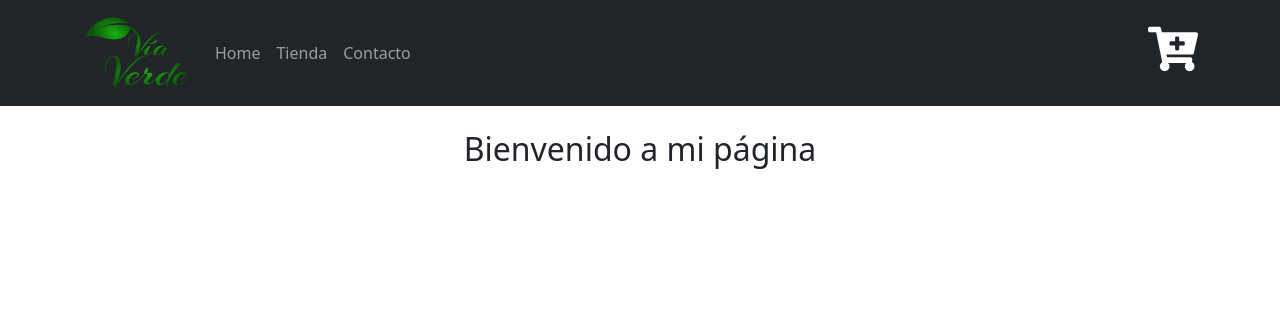
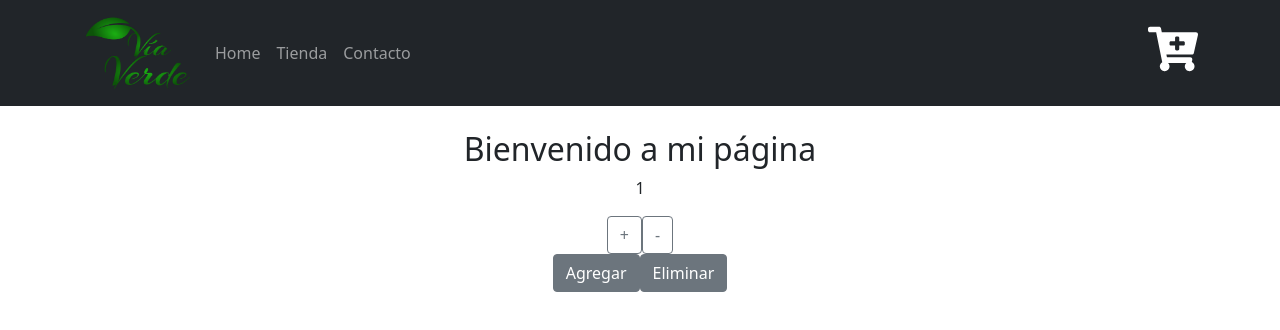
Before and after one commit to TeresitaCaneteL/ViaVerde_Canete, a React (Create React App) app: page / in a window 1280 px wide. Shown: the top 330 px of the page. Built offline with nearby package versions, Linux system fonts and the light colour scheme.

Commit message:
Subiendo componente ItemCount

```diff
--- a/src/components/CartWidget.js
+++ b/src/components/CartWidget.js
@@ -1,7 +1,5 @@
 
 import { FaCartPlus } from "react-icons/fa";
-
-
 import './CartWidget.css';
 
 function CartWidget(){
--- /dev/null
+++ b/src/components/ItemCount.js
@@ -0,0 +1,41 @@
+import 'bootstrap/dist/css/bootstrap.min.css';
+import { Container,Button} from 'react-bootstrap';
+import { useState } from 'react';
+
+function ItemCount({ stock, initial=1 }) {
+  const [num, setNum] = useState(initial);
+  const [disable, setDisable] = useState(false);
+
+  const sumar = () => {
+
+    if(num<stock){
+      setNum(num + 1);
+      setDisable(false)
+    }
+  }
+  const restar = () => {
+    if(num>initial){
+      setNum(num - 1);
+    }
+
+  }
+  const reiniciar = () => {
+    setNum(0);
+    setDisable(true)
+  }
+  return (
+    <div className="mb-4">
+      <p>{num}</p>
+      <Button variant="outline-secondary" size="d-grid gap-2" onClick={sumar}>+</Button>
+      <Button variant="outline-secondary" size="d-grid gap-2" onClick={restar}>-</Button>
+
+
+      <div>
+         <Button variant="secondary" disabled={disable} size="d-grid gap-2">Agregar</Button>
+         <Button variant="secondary" size="d-grid gap-2" onClick={reiniciar}>Eliminar</Button>
+      </div>
+    </div>
+  );
+}
+
+export default ItemCount;
--- a/src/components/ItemListContainer.js
+++ b/src/components/ItemListContainer.js
@@ -1,6 +1,8 @@
+import React, { Component } from 'react';
 import './ItemListContainer.css';
 import 'bootstrap/dist/css/bootstrap.min.css';
 import { Container} from 'react-bootstrap';
+import ItemCount from './ItemCount';
 
 
 function ItemListContainer({ greeting }) {
@@ -8,6 +10,7 @@ function ItemListContainer({ greeting }) {
     <div>
       <Container>
          <h2>{ greeting }</h2>
+         <ItemCount stock={10}/>
       </Container>
     </div>
 
```
